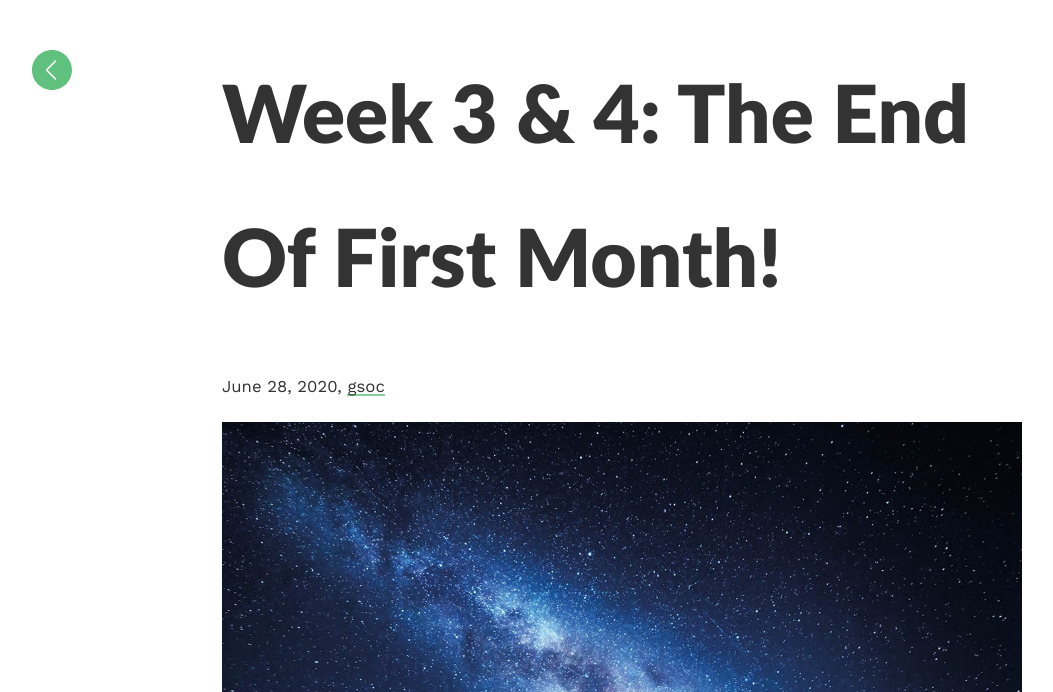
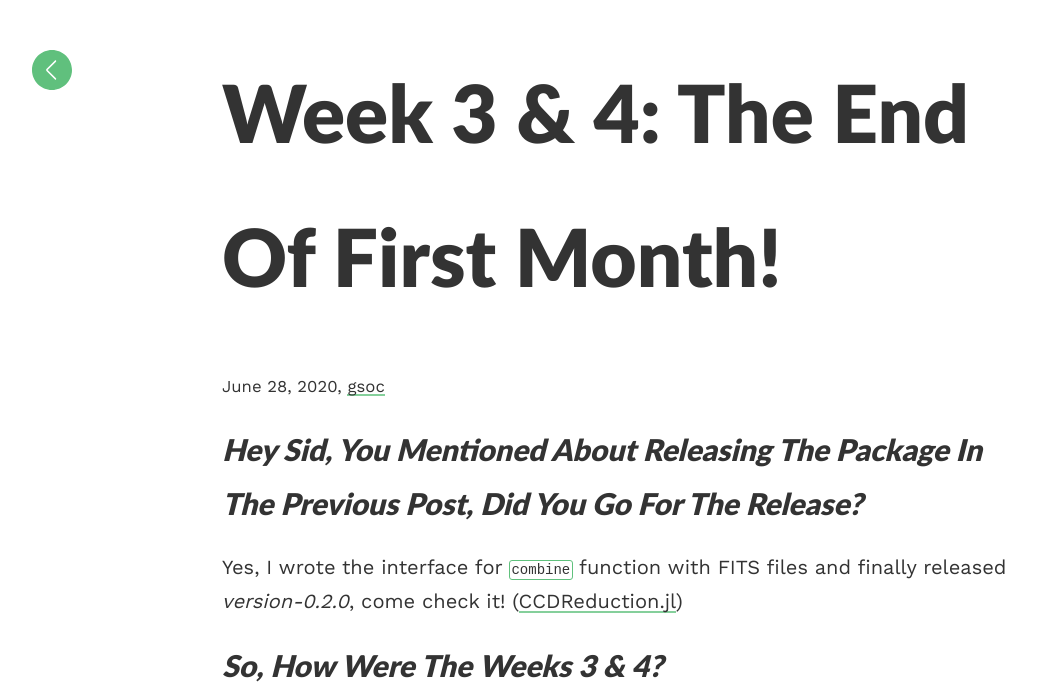
Before and after one commit to siddharthlal25/blog, a Jekyll site: the page built from _posts/2020-06-28-gsoc-blog-3.md, in a window 1280 px wide. Shown: the top 692 px of the page, without its empty margins (18-1071 px from the left). Built offline with Jekyll 4.4.1, drawn with Linux system fonts in a browser that asks for light colours; grey boxes are pictures that could not be loaded.

Commit message:
remove image

```diff
--- a/_posts/2020-06-28-gsoc-blog-3.md
+++ b/_posts/2020-06-28-gsoc-blog-3.md
@@ -4,8 +4,6 @@ title:  "Week 3 & 4: The end of first month!"
 date:   2020-06-28 23:34:56 +0530
 category: gsoc
 ---
-
-<p align = "center"> <img src = "https://github.com/siddharthlal25/blog/blob/master/_images/image1.jpg"> </p>
 
 ## *Hey Sid, you mentioned about releasing the package in the previous post, did you go for the release?*
 
```
